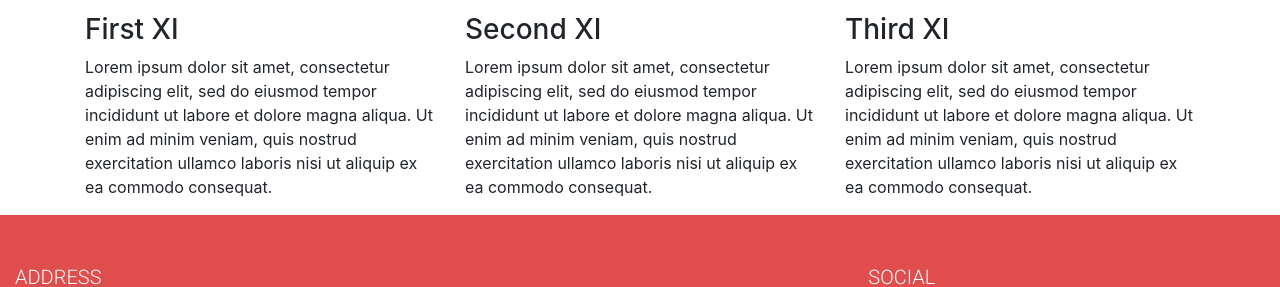
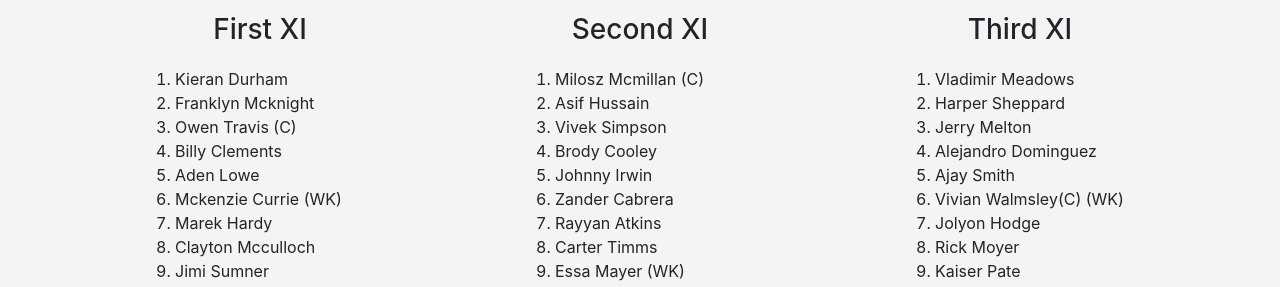
Before and after one commit to Code-Institute-Submissions/RoVsEk23-Milestone1-Project-SCC, a plain HTML site: page teams.html in a window 1280 px wide. Shown: the part 628-915 px from the top of the page. Drawn offline with nearby package versions, Linux system fonts and the light colour scheme.

Commit message:
added button to home, added content to about and teams pages

```diff
--- a/assets/css/style.css
+++ b/assets/css/style.css
@@ -24,6 +24,10 @@
 
 .bg-color-fees-schedule {
     background-color: #f8ecec;
+}
+
+.bg-color-teams {
+    background-color: #f4f4f4;
 }
 
 /*------------------------------------------------Hover.css */
@@ -140,7 +144,7 @@ header {
     font-size: 20px;
     margin-top: 30px;
     color: #fafafa;
-    text-align: right;
+    text-align: center;
     text-transform: uppercase;
     margin-bottom: 10px;
 }
@@ -151,7 +155,7 @@ header {
     font-size: 14px;
     margin-top: 10px;
     color: #fafafa;
-    text-align: right;
+    text-align: center;
     margin-bottom: 30px;
 }
 
@@ -211,6 +215,16 @@ header {
     text-align: center;
 }
 
+.team-number {
+    margin-top: 0px;
+    margin-bottom: 20px;
+    border-bottom: 0;
+    text-align: center;
+}
+
+.team-list {
+    padding-left: 90px;
+}
 /*------------------------------------------------Footer */
 
 footer {
@@ -295,3 +309,7 @@ footer {
     border-color: #b42a0c;
     color: #fafafa;
 }
+
+.btn-home {
+    margin-left: 60px;
+}
--- a/teams.html
+++ b/teams.html
@@ -52,9 +52,9 @@
                 <a href="/login" class="btn btn--cta btn--red">Register / Sign Up</a>
             </div>
         </div>
-        <div class="container-wrapper container-wrapper--red">
-            <div class="container features-container content-container">
-                <div class="row features">
+        <div class="bg-color-teams">
+            <div class="container">
+                <div class="row teams">
                     <div class="col-12 teams-header">
                         <h2 class="text-uppercase">Teams:</h2>
                         <hr class="block-divider block-divider--short block-divider--red">
@@ -63,20 +63,56 @@
                     <div class="row">
                     <div class="col-12 col-md-6 col-lg-4">
                     <div class="feature">
-                        <h3> First XI </h3>
-                        <p>Lorem ipsum dolor sit amet, consectetur adipiscing elit, sed do eiusmod tempor incididunt ut labore et dolore magna aliqua. Ut enim ad minim veniam, quis nostrud exercitation ullamco laboris nisi ut aliquip ex ea commodo consequat.</p>
+                        <h3 class="team-number"> First XI </h3>
+                        <ol class="team-list">
+                            <li>Kieran Durham</li>
+                            <li>Franklyn Mcknight</li>
+                            <li>Owen Travis (C)</li>
+                            <li>Billy Clements</li>
+                            <li>Aden Lowe</li>
+                            <li>Mckenzie Currie (WK)</li>
+                            <li>Marek Hardy</li>
+                            <li>Clayton Mcculloch</li>
+                            <li>Jimi Sumner</li>
+                            <li>Artur Brewer</li>
+                            <li>Marwan Crosby</li>
+                        </ol>
                     </div>
                     </div>
                     <div class="col-12 col-md-6 col-lg-4">
                     <div class="feature">
-                        <h3> Second XI </h3>
-                        <p>Lorem ipsum dolor sit amet, consectetur adipiscing elit, sed do eiusmod tempor incididunt ut labore et dolore magna aliqua. Ut enim ad minim veniam, quis nostrud exercitation ullamco laboris nisi ut aliquip ex ea commodo consequat.</p>
+                        <h3 class="team-number"> Second XI </h3>
+                        <ol class="team-list">
+                            <li>Milosz Mcmillan (C)</li>
+                            <li>Asif Hussain</li>
+                            <li>Vivek Simpson</li>
+                            <li>Brody Cooley</li>
+                            <li>Johnny Irwin</li>
+                            <li>Zander Cabrera</li>
+                            <li>Rayyan Atkins</li>
+                            <li>Carter Timms</li>
+                            <li>Essa Mayer (WK)</li>
+                            <li>Campbell Gutierrez</li>
+                            <li>Chester Nicholls</li>
+                        </ol>
                     </div>
                     </div>
                     <div class="col-12 d-md-none d-lg-block col-lg-4">
                     <div class="feature">
-                        <h3> Third XI </h3>
-                        <p>Lorem ipsum dolor sit amet, consectetur adipiscing elit, sed do eiusmod tempor incididunt ut labore et dolore magna aliqua. Ut enim ad minim veniam, quis nostrud exercitation ullamco laboris nisi ut aliquip ex ea commodo consequat.</p>
+                        <h3 class="team-number"> Third XI </h3>
+                        <ol class="team-list">
+                            <li>Vladimir Meadows</li>
+                            <li>Harper Sheppard</li>
+                            <li>Jerry Melton</li>
+                            <li>Alejandro Dominguez</li>
+                            <li>Ajay Smith</li>
+                            <li>Vivian Walmsley(C) (WK)</li>
+                            <li>Jolyon Hodge</li>
+                            <li>Rick Moyer</li>
+                            <li>Kaiser Pate</li>
+                            <li>Hugo Levy</li>
+                            <li>Franciszek Begum</li>
+                        </ol>
                     </div>
                     </div>
                 </div>
```
Also changed, not shown: about.html (+3 -3 lines), index.html (+2 -0 lines).
